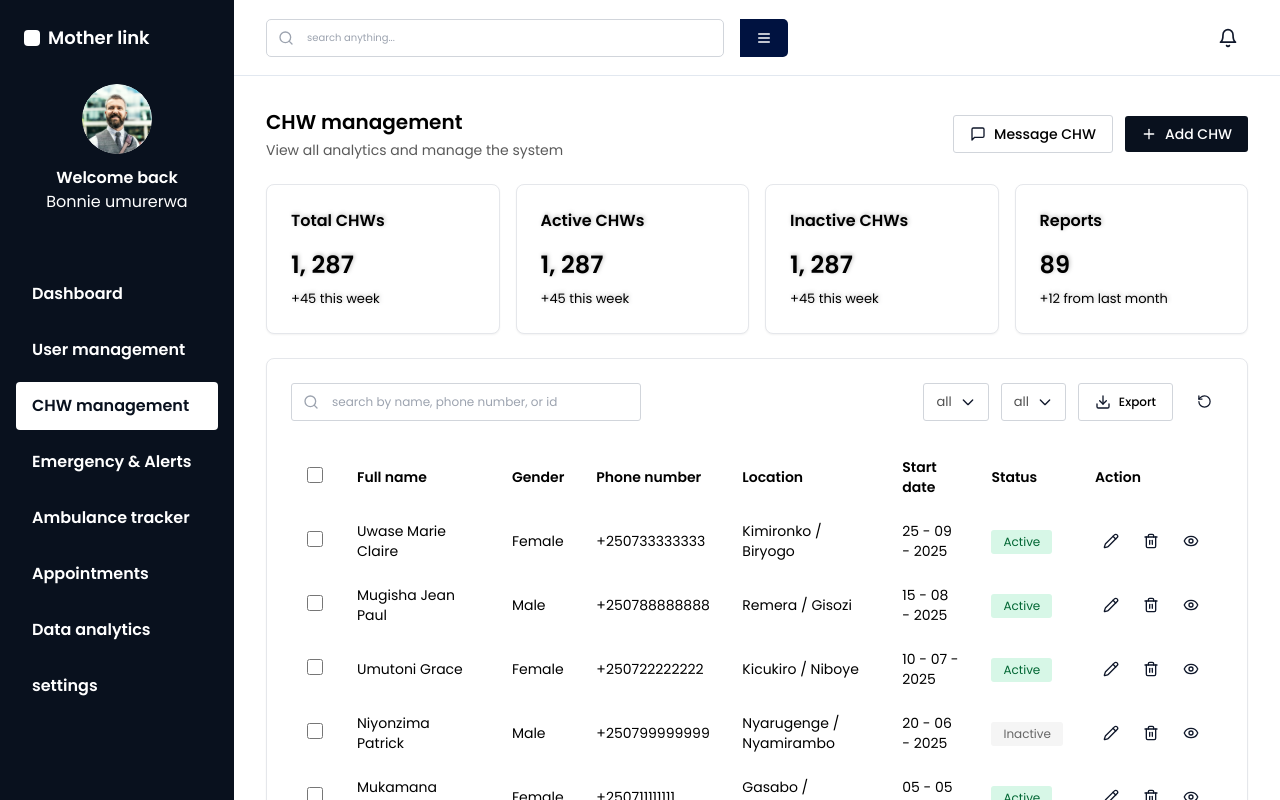
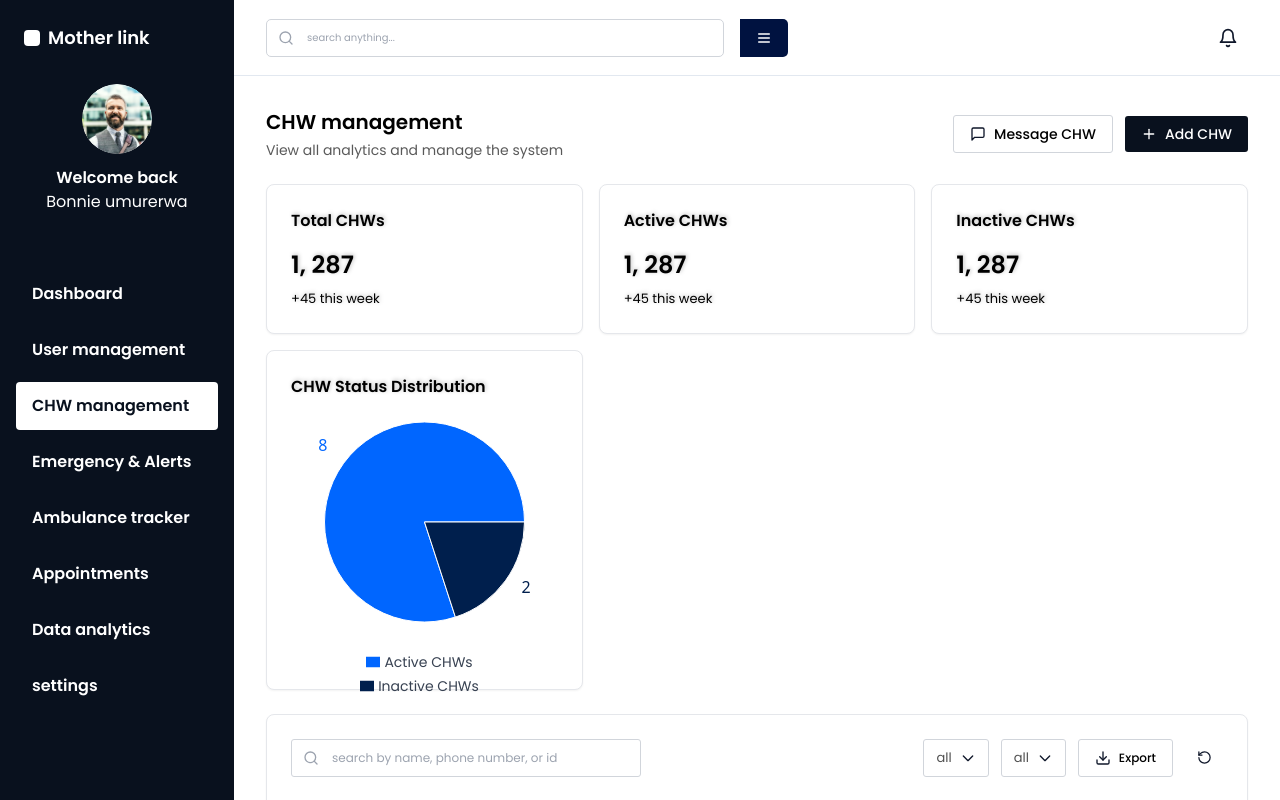
Before and after one commit to Norah-bj/Saas-managment-system, a React (Vite) app: page /chw-management in a window 1280 px wide. Shown: the top 800 px of the page. Built offline with nearby package versions, Linux system fonts and the light colour scheme.

Commit message:
Added CHWPieChart.jsx

```diff
--- /dev/null
+++ b/src/components/CHWPieChart.jsx
@@ -0,0 +1,65 @@
+import React from "react";
+import { PieChart, Pie, Cell, Legend, Tooltip, ResponsiveContainer } from "recharts";
+
+export const CHWPieChart = ({ data = [] }) => {
+  const defaultData = [
+    { name: "Active CHWs", value: 8, color: "#0066FF" },
+    { name: "Inactive CHWs", value: 2, color: "#001F4D" },
+  ];
+
+  const chartData = data.length > 0 ? data : defaultData;
+  const COLORS = chartData.map((item) => item.color);
+
+  const renderCustomLabel = (entry) => {
+    return `${entry.value}`;
+  };
+
+  const CustomTooltip = ({ active, payload }) => {
+    if (active && payload && payload.length) {
+      const { name, value } = payload[0].payload;
+      const total = chartData.reduce((sum, item) => sum + item.value, 0);
+      const percentage = ((value / total) * 100).toFixed(1);
+      return (
+        <div className="bg-white p-2 rounded border border-gray-300 shadow-lg">
+          <p className="text-sm font-semibold text-gray-900">{name}</p>
+          <p className="text-sm text-gray-700">Count: {value}</p>
+          <p className="text-sm text-gray-700">Percentage: {percentage}%</p>
+        </div>
+      );
+    }
+    return null;
+  };
+
+  return (
+    <div className="w-full h-full flex items-center justify-center bg-white rounded-lg p-6">
+      <ResponsiveContainer width="100%" height={300}>
+        <PieChart>
+          <Pie
+            data={chartData}
+            cx="50%"
+            cy="50%"
+            labelLine={false}
+            label={renderCustomLabel}
+            outerRadius={100}
+            fill="#8884d8"
+            dataKey="value"
+          >
+            {chartData.map((entry, index) => (
+              <Cell key={`cell-${index}`} fill={COLORS[index]} />
+            ))}
+          </Pie>
+          <Tooltip content={<CustomTooltip />} />
+          <Legend
+            verticalAlign="bottom"
+            height={36}
+            formatter={(value, entry) => (
+              <span className="[font-family:'Poppins',Helvetica] font-normal text-sm text-gray-700">
+                {value}
+              </span>
+            )}
+          />
+        </PieChart>
+      </ResponsiveContainer>
+    </div>
+  );
+};
--- a/src/screens/CHWManagement/CHWManagement.jsx
+++ b/src/screens/CHWManagement/CHWManagement.jsx
@@ -33,6 +33,7 @@ import {
   TableRow,
 } from "../../components/Table";
 import { fetchCHWs } from "../../api/chwService";
+import { CHWPieChart } from "../../components/CHWPieChart";
 
 const statsData = [
   {
@@ -144,8 +145,8 @@ export const CHWManagement = () => {
           </div>
         </div>
 
-        <div className="grid grid-cols-4 gap-4 mb-6">
-          {statsData.map((stat, index) => (
+        <div className="grid grid-cols-3 gap-4 mb-6">
+          {statsData.slice(0, 3).map((stat, index) => (
             <Card
               key={index}
               className="rounded-[5px] shadow-[1px_1px_6px_#10193466]"
@@ -163,6 +164,22 @@ export const CHWManagement = () => {
               </CardContent>
             </Card>
           ))}
+
+          <Card className="rounded-[5px] shadow-[1px_1px_6px_#10193466]">
+            <CardContent className="p-6">
+              <div className="[font-family:'Poppins',Helvetica] font-semibold text-[#000000] text-base [text-shadow:1px_-1px_4px_#00000040] mb-4">
+                CHW Status Distribution
+              </div>
+              <div className="h-[250px]">
+                <CHWPieChart
+                  data={[
+                    { name: "Active CHWs", value: chwData.filter((c) => c.status === "Active").length, color: "#0066FF" },
+                    { name: "Inactive CHWs", value: chwData.filter((c) => c.status === "Inactive").length, color: "#001F4D" },
+                  ]}
+                />
+              </div>
+            </CardContent>
+          </Card>
         </div>
 
         <Card className="rounded-[3px] border-[0.5px] border-[#0000004c] shadow-[1px_6px_6px_#00000040]">
```
